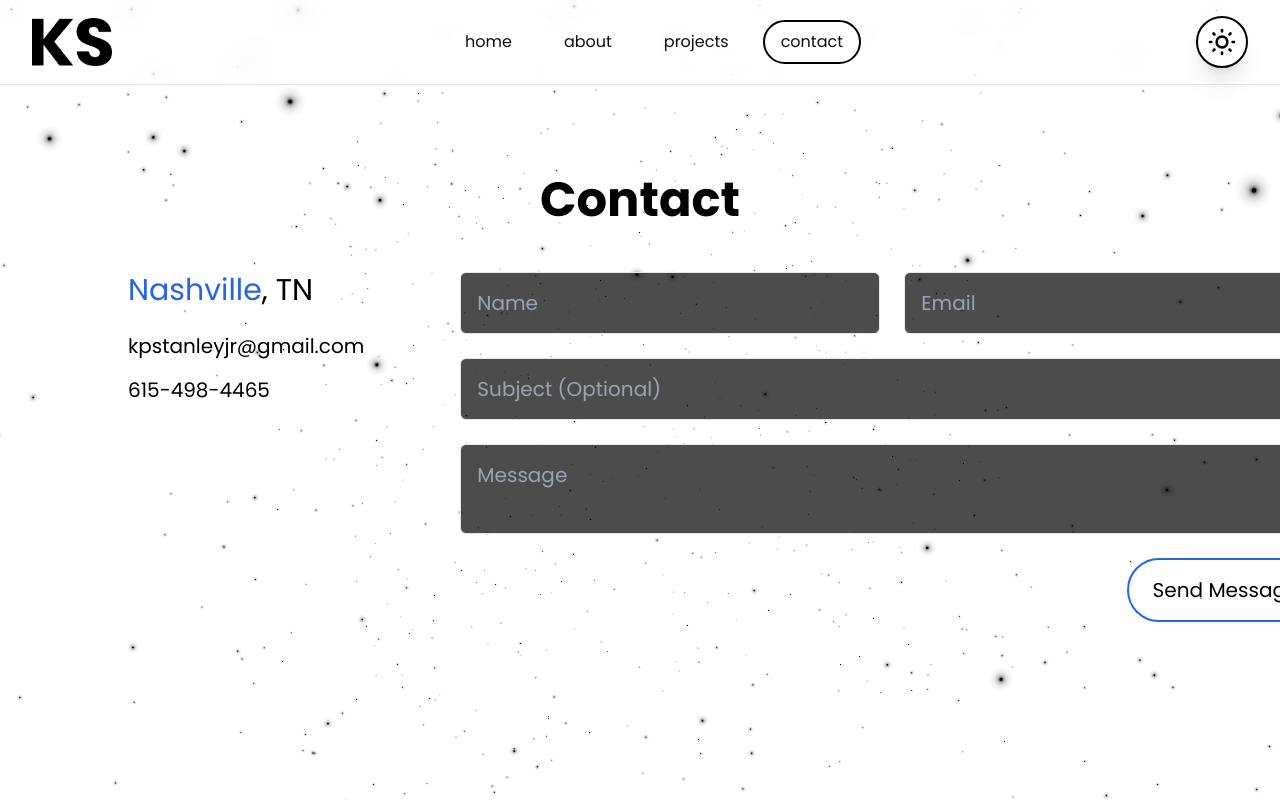
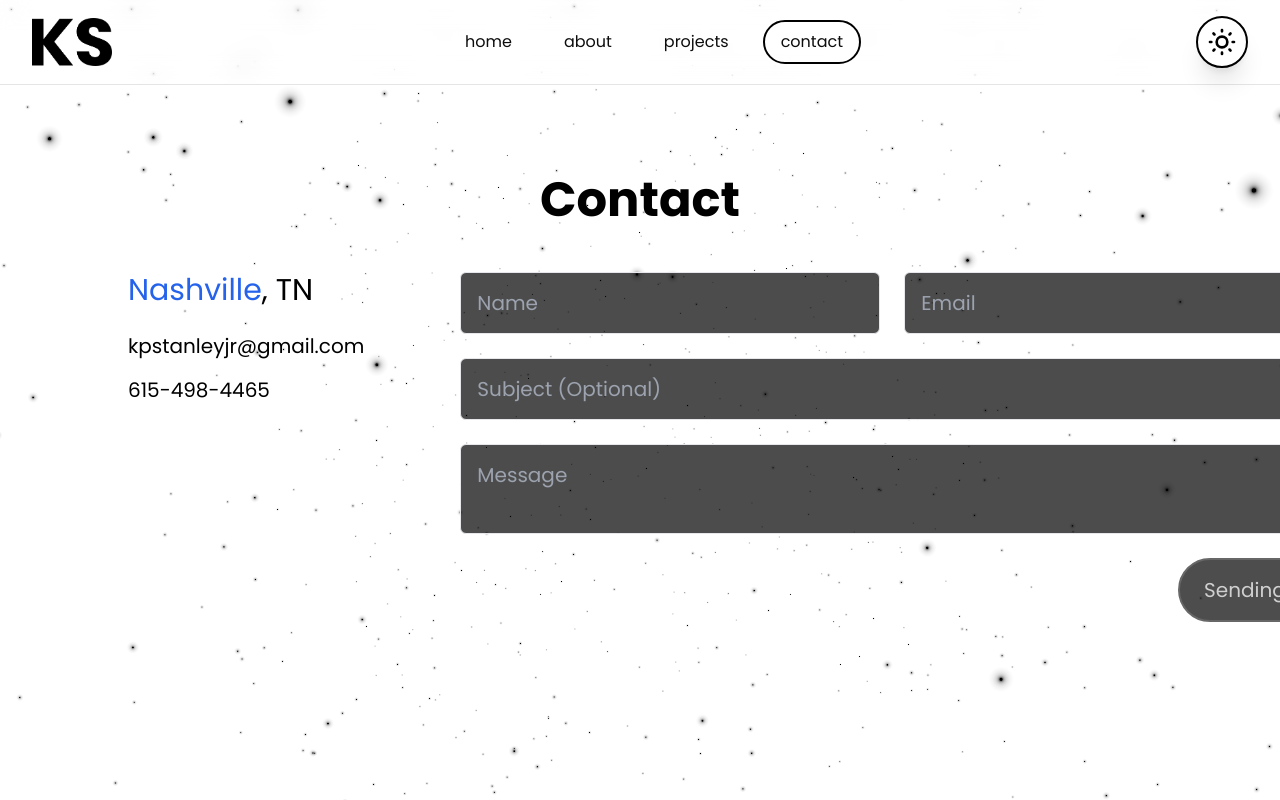
Before and after one commit to KennyStanleyJr/KennyStanleyJr, a Next.js app: page /contact in a window 1280 px wide. Shown: the top 800 px of the page. Built offline with nearby package versions, Linux system fonts and the light colour scheme.

Commit message:
Added sending state to contact form to indicate to user

```diff
--- a/src/pages/contact.tsx
+++ b/src/pages/contact.tsx
@@ -10,7 +10,7 @@ const Contact: NextPage = () => {
     message: '',
   })
 
-  const [state, setState] = useState<'idle' | 'error' | 'success'>('idle')
+  const [state, setState] = useState<'idle' | 'sending' | 'error' | 'success'>('sending')
 
   const handleChange = useCallback(
     (e: ChangeEvent<HTMLInputElement | HTMLTextAreaElement>) => {
@@ -23,6 +23,8 @@ const Contact: NextPage = () => {
     (e: FormEvent) => {
       e.preventDefault()
       console.log(details)
+
+      setState('sending')
 
       const res = fetch("/api/contact", {
         body: JSON.stringify({
@@ -58,6 +60,20 @@ const Contact: NextPage = () => {
   )
 
   return (
+    <>
+      <style>
+        {`
+          .loading-circle-1 {
+            animation-delay: 0.1s;
+          }
+          .loading-circle-2 {
+            animation - delay: 0.2s;
+          }
+          .loading-circle-3 {
+            animation - delay: 0.3s;
+          }
+        `}
+      </style>
     <m.div animate={{ opacity: 100 }} initial={{ opacity: 0 }} transition={{ duration: 0.5, ease: 'backOut' }} className="flex flex-col h-full justify-start">
       <h3 className="text-4xl md:text-5xl font-bold text-center mb-12">
         Contact
@@ -116,6 +132,11 @@ const Contact: NextPage = () => {
             {state === 'idle' && (
               <div />
             )}
+              {state === 'sending' && (
+                <div className="flex gap-2 items-center">
+
+                </div>
+              )}
             {state === 'error' && (
               <p className="text-red-600 text-sm md:text-base">Something went wrong. Please try again.</p>
             )}
@@ -124,15 +145,18 @@ const Contact: NextPage = () => {
             )}
             <button
               type="submit"
-              className="animated-radius w-min whitespace-nowrap self-end border-2 border-blue-600 hover:bg-blue-600 hover:text-white px-4 py-2 md:px-5 md:py-3 lg:px-6 lg:py-4 rounded-full transition-all duration-200"
+                disabled={state === 'sending'}
+                className={`${state === 'sending' ? 'bg-black opacity-70 text-white dark:bg-white dark:bg-opacity-20 border-neutral-800 cursor-not-allowed' : 'animated-radius hover:bg-blue-600 hover:text-white'} w-min whitespace-nowrap self-end border-2 border-blue-600 px-4 py-2 md:px-5 md:py-3 lg:px-6 lg:py-4 rounded-full transition-all duration-200`}
             >
-              Send Message
+                {state === 'sending' ? <p className="animate-pulse">Sending...</p> : 'Send Message'}
             </button>
           </div>
         </form>
 
       </div>
     </m.div>
+    </>
+
   )
 };
 
```
